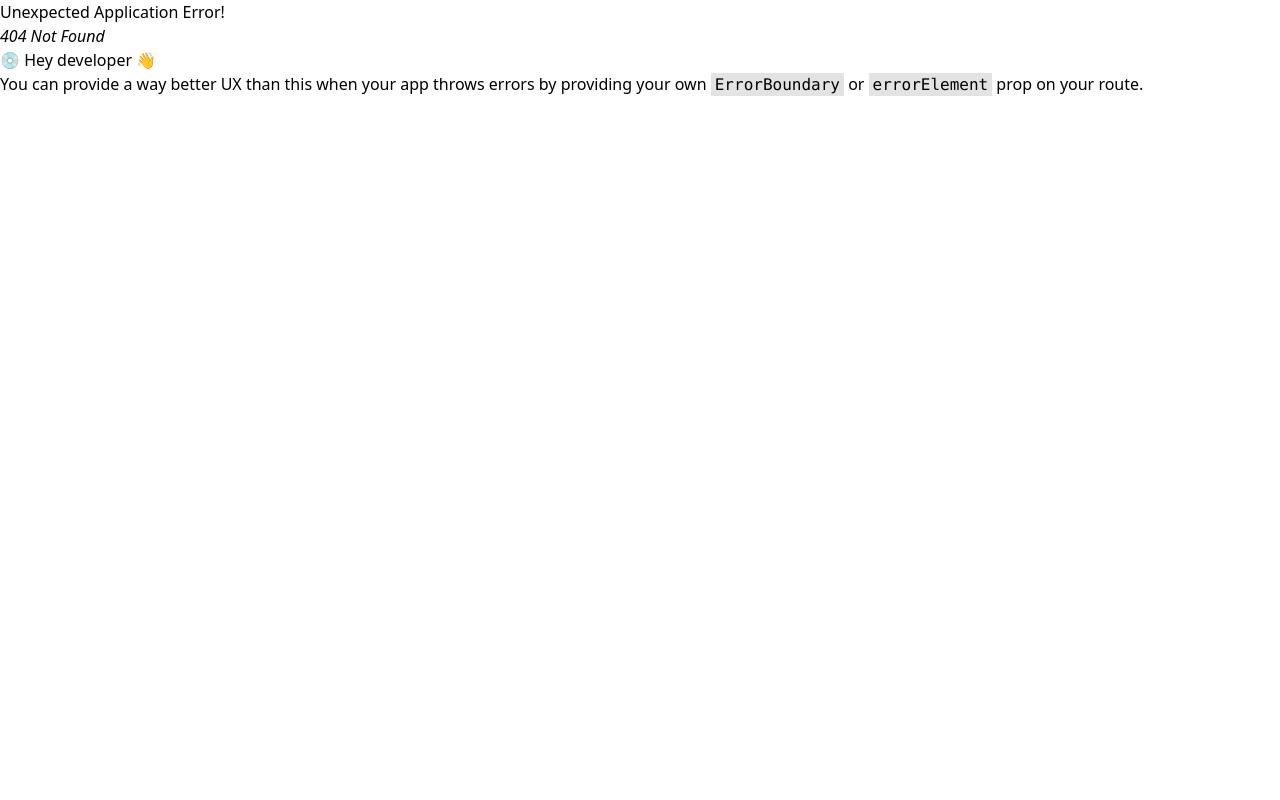
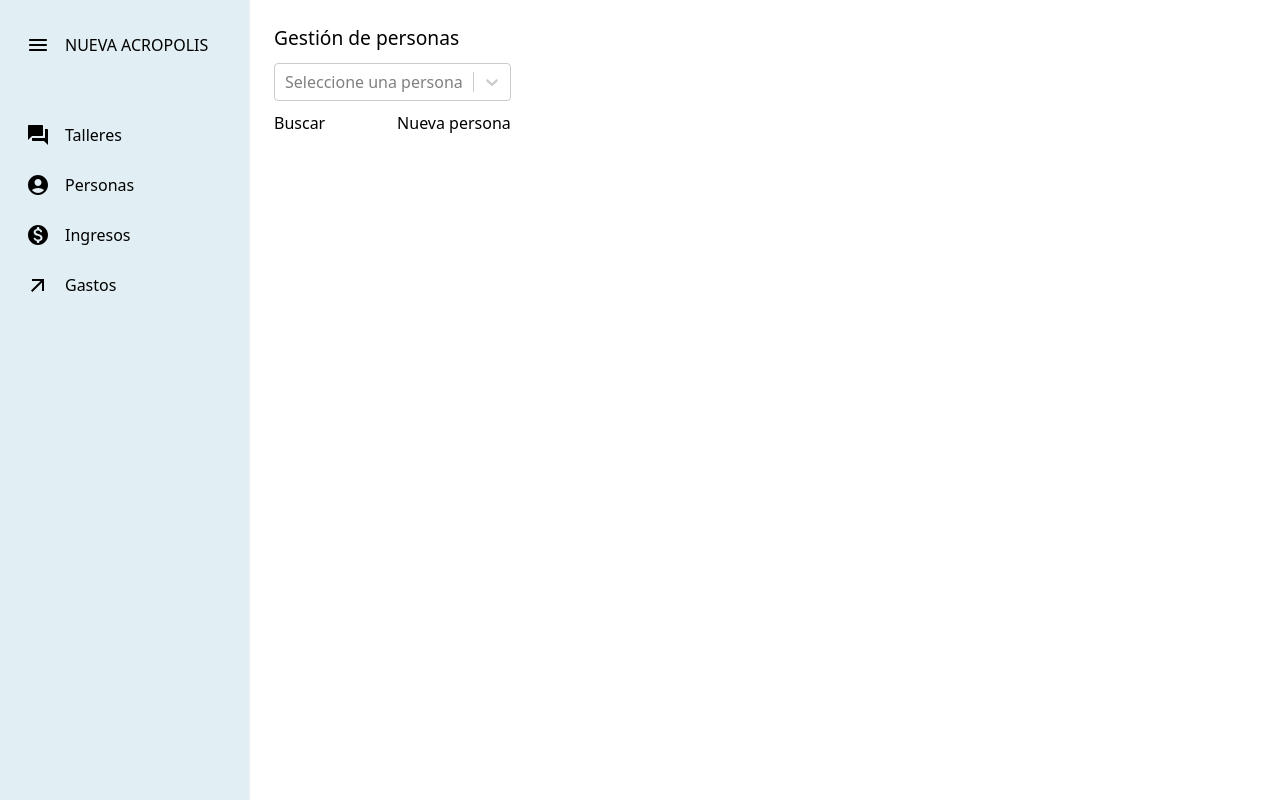
Before and after one commit to mgutierreza1/NuevaAcropolis, a React (Vite) app: page /people in a window 1280 px wide. Before the commit this address had no page. Built offline with nearby package versions, Linux system fonts and the light colour scheme; no server answers.

Commit message:
gestion personas, falta

```diff
--- a/package.json
+++ b/package.json
@@ -13,12 +13,14 @@
     "@emotion/react": "^11.13.3",
     "@emotion/styled": "^11.13.0",
     "@heroicons/react": "^2.1.5",
+    "@material-tailwind/react": "^2.1.10",
     "@mui/icons-material": "^6.0.2",
     "@mui/material": "^6.0.2",
     "react": "^18.3.1",
     "react-dom": "^18.3.1",
     "react-pro-sidebar": "^1.1.0",
-    "react-router-dom": "^6.26.1"
+    "react-router-dom": "^6.26.1",
+    "react-select": "^5.8.1"
   },
   "devDependencies": {
     "@types/react": "^18.3.3",
--- a/src/core/layouts/mainlayout.layout.jsx
+++ b/src/core/layouts/mainlayout.layout.jsx
@@ -18,7 +18,7 @@ const MainLayout = () => {
                         <h2>NUEVA ACROPOLIS</h2>
                     </MenuItem>
                     <MenuItem component={<Link to="/workshop" className="link" />} icon={<ForumIcon />}> Talleres </MenuItem>
-                    <MenuItem component={<Link to="/page2" className="link" />} icon={<AccountCircleRoundedIcon />}> Personas </MenuItem>
+                    <MenuItem component={<Link to="/people" className="link" />} icon={<AccountCircleRoundedIcon />}> Personas </MenuItem>
                     <MenuItem icon={<MonetizationOnRoundedIcon />}> Ingresos </MenuItem>
                     <MenuItem icon={<ArrowOutwardIcon />}> Gastos </MenuItem>
                 </Menu>
--- a/src/core/routes/imports.jsx
+++ b/src/core/routes/imports.jsx
@@ -20,6 +20,6 @@ export const Page1 = lazy(
     () => import("../../modules/home/pages/Page1.jsx")
 );
 
-export const Page2 = lazy(
-    () => import("../../modules/home/pages/Page2.jsx")
+export const PeopleContainer = lazy(
+    () => import("../../modules/people/containers/MainContainer.jsx")
 );
--- a/src/core/routes/routes.jsx
+++ b/src/core/routes/routes.jsx
@@ -1,5 +1,5 @@
 import { createBrowserRouter } from "react-router-dom";
-import { LoginContainer, MainContainer, MainLayout, Page1, Page2, WorkshopContainer } from "./imports";
+import { LoginContainer, MainContainer, MainLayout, Page1, PeopleContainer, WorkshopContainer } from "./imports";
 
 export const router = createBrowserRouter([
     {
@@ -21,8 +21,8 @@ export const router = createBrowserRouter([
                 element: <WorkshopContainer />,
             },
             {
-                path: "page2",
-                element: <Page2 />,
+                path: "people",
+                element: <PeopleContainer />,
             }
         ],
     },
--- a/src/index.css
+++ b/src/index.css
@@ -15,3 +15,17 @@
     margin-bottom: 40px;
     margin-top: 20px;
 }
+
+.fullScreenPage {
+    display: flex;
+    height: 100vh;
+}
+
+.fieldSetButtons {
+    display: flex;
+    justify-content: space-between;
+}
+
+.fieldSetFilters {
+    margin: 10px auto;
+}
--- /dev/null
+++ b/src/modules/people/containers/MainContainer.jsx
@@ -0,0 +1,10 @@
+import React from 'react';
+import PeoplePage from '../pages/people.page.jsx';
+
+const PeopleContainer = () => {
+    return (
+        <PeoplePage />
+    );
+};
+
+export default PeopleContainer;
--- /dev/null
+++ b/src/modules/people/pages/people.page.jsx
@@ -0,0 +1,67 @@
+import React, { useEffect, useState } from 'react';
+import Select from 'react-select'; // Importa el componente de react-select
+import { ThemeProvider } from "@material-tailwind/react";
+import { useWorkshops } from '../../workshop/hooks/userWorkshop.hook.jsx';
+
+const PeoplePage = () => {
+    // Datos con clave-valor
+    const personas = [{'J01P': 'Jane Doe'}, {'M02P': 'Melvin Gutierrez'}, {'A03P': 'Angel Wayar'}];
+    const nivelesEducacion = [{'E': 'Estudiantes'}, {'P': 'Profesionales'}];
+    const nivelesEscuela = [{'A': 'Alumno'}, {'I': 'Instructor'}];
+
+    // Estado para la selección de personas
+    const [selectedPerson, setSelectedPerson] = useState(null);
+
+    // Lista de talleres - cursos
+    const { workshops, getAll, loading, error } = useWorkshops();
+
+    // Get All items
+    useEffect(() => {
+        getAll();
+    }, [getAll]);
+
+    // Manejar la selección de la persona
+    const handlePersonChange = (selectedOption) => {
+        setSelectedPerson(selectedOption);
+        console.log('Persona seleccionada:', selectedOption);
+    };
+
+    // Preparar opciones para react-select
+    const personaOptions = personas.map((persona) => {
+        const key = Object.keys(persona)[0];
+        const value = persona[key];
+        return { value: key, label: value };
+    });
+
+    // Interfaz
+    return (
+        <ThemeProvider>
+            <div className='fullScreenPage'>
+                <div style={{ margin: '1.5em' }}>
+                    <h1 style={{ fontSize: 'larger' }}>Gestión de personas</h1>
+
+                    <div className='fieldSetFilters'>
+                        <Select
+                            value={selectedPerson}
+                            onChange={handlePersonChange}
+                            options={personaOptions} // Aquí usamos las opciones preparadas
+                            placeholder="Seleccione una persona"
+                        />
+                    </div>
+
+                    <div className='fieldSetButtons'>
+                        <button className="bg-blue-500 hover:bg-blue-700 text-white font-bold py-2 px-4 rounded">
+                            Buscar
+                        </button>
+
+                        <button style={{ marginLeft: '5px' }} className="bg-green-500 hover:bg-green-700 text-white font-bold py-2 px-4 rounded">
+                            Nueva persona
+                        </button>
+                    </div>
+                </div>
+            </div>
+        </ThemeProvider>
+    );
+};
+
+export default PeoplePage;
```
Also changed, not shown: src/modules/people/hooks/people.hook.jsx (added, +32 -0 lines), src/modules/people/services/people.service.js (added), 1 other file (tests, documents, lock files or other folders).
